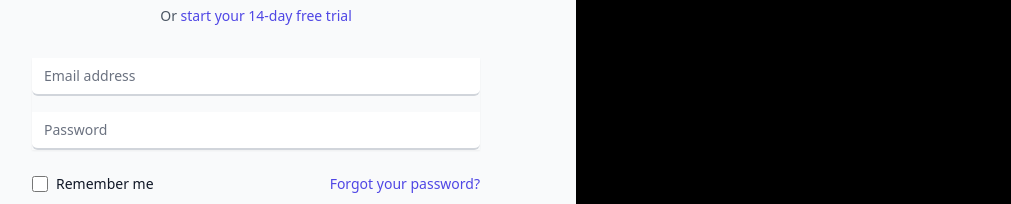
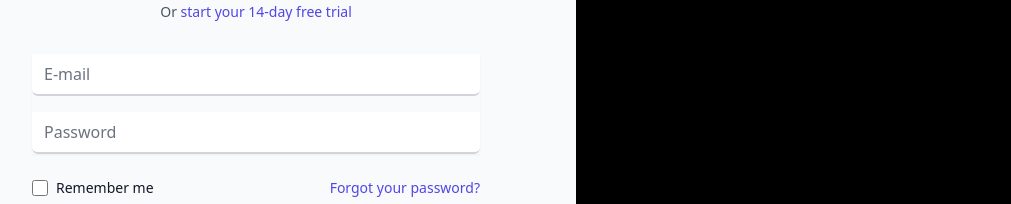
Before and after one commit to gouravmahakud/codeyogi, a React (Create React App) app in the folder codeyogi/: page /auth/login in a window 1280 px wide. Shown: the part 327-531 px from the top of the page, without its empty margins (64-1075 px from the left). Built offline with nearby package versions, Linux system fonts and the light colour scheme.

Commit message:
created component input

```diff
--- /dev/null
+++ b/codeyogi/src/components/input.tsx
@@ -0,0 +1,39 @@
+import { FC, InputHTMLAttributes, memo } from "react";
+
+interface Props extends InputHTMLAttributes<HTMLInputElement> {
+  touched?: boolean;
+    error?: string;
+    id: string;
+}
+
+const Input: FC<Props> = ({
+  touched,
+  error,
+  placeholder,
+  id,
+  className,
+  ...rest
+}) => {
+  return (
+    <>
+      <div>
+        {id && placeholder && <label htmlFor={id} className="sr-only">
+          {placeholder}
+        </label>}
+        <input
+          id={id}
+          {...rest}
+          className={
+            "relative block w-full px-3 py-2 mb-4 text-gray-900 placeholder-gray-500 border-b-2 border-gray-300 rounded-none appearance-none rounded-b-md focus:outline-none focus:ring-indigo-500 focus:border-indigo-500 focus:z-10 sm:text-sm" + className
+          }
+          placeholder={placeholder}
+        />
+      </div>
+      {touched && <div className="text-red-500">{error}</div>}
+    </>
+  );
+};
+
+Input.defaultProps = {};
+
+export default memo(Input);
--- a/codeyogi/src/pages/Login.page.tsx
+++ b/codeyogi/src/pages/Login.page.tsx
@@ -1,16 +1,16 @@
-import React, {ChangeEvent, FocusEvent, FC, memo, useState, useEffect } from "react";
+import React, {ChangeEvent, FocusEvent, FC, memo, useState, useEffect, InputHTMLAttributes } from "react";
 import { Link, useHistory } from "react-router-dom";
-import AuthHero from "../components/AuthHero";
+import Input from "../components/input";
 import { HiLockClosed } from "react-icons/hi";
 import { FaSpinner } from "react-icons/fa";
 import * as yup from "yup";
 import { useFormik } from "formik";
 
-interface Props {}
+interface Props{}
 
 const Login: FC<Props> = (props) => {
 
-  const {handleSubmit, handleChange, handleBlur, values, touched, isSubmitting, errors} = useFormik({
+  const {handleSubmit ,getFieldProps ,values, touched, isSubmitting, errors} = useFormik({
     initialValues: {
       email: "",
       password: "",
@@ -55,48 +55,29 @@ const Login: FC<Props> = (props) => {
               </Link>
             </p>
           </div>
-          <form
-            className="mt-8 space-y-6"
-            onSubmit={handleSubmit}
-          >
+          <form className="mt-8 space-y-6" onSubmit={handleSubmit}>
             <input type="hidden" name="remember" value="true" />
             <div className="shadow-sm hover:rounded-md">
-              <div>
-                {/* <label For="email-address" className="sr-only">Email address</label> */}
-                <input
-                  id="email-address"
-                  name="email"
-                  type="email"
-                  autoComplete="email"
-                  value={values.email}
-                  onChange={handleChange}
-                  onBlur={handleBlur}
-                  required
-                  className="relative block w-full px-3 py-2 mb-4 text-gray-900 placeholder-gray-500 border-b-2 border-gray-300 rounded-none appearance-none rounded-b-md focus:outline-none focus:ring-indigo-500 focus:border-indigo-500 focus:z-10 sm:text-sm"
-                  placeholder="Email address"
-                />
-              </div>
-              {touched.email && (
-                <div className="text-red-500">{errors.email}</div>
-              )}
-              <div>
-                <label htmlFor="password" className="sr-only">Password</label>
-                <input
-                  id="password"
-                  name="password"
-                  type="password"
-                  autoComplete="current-password"
-                  value={values.password}
-                  onChange={handleChange}
-                  onBlur={handleBlur}
-                  required
-                  className="relative block w-full px-3 py-2 text-gray-900 placeholder-gray-500 border-b-2 border-gray-300 rounded-none appearance-none rounded-b-md focus:outline-none focus:ring-indigo-500 focus:border-indigo-500 focus:z-10 sm:text-sm"
-                  placeholder="Password"
-                />
-              </div>
-              {touched.password && (
-                <div className="text-red-500">{errors.password}</div>
-              )}
+              <Input
+                touched={touched.email}
+                error={errors.email}
+                autoComplete="current-email"
+                id="email"
+                required
+                type="email"
+                placeholder="E-mail"
+                {...getFieldProps("email")}
+              />
+              <Input
+                touched={touched.password}
+                error={errors.password}
+                autoComplete="current-password"
+                id="password"
+                required
+                type="password"
+                placeholder="Password"
+                {...getFieldProps("password")}
+              />
             </div>
 
             <div className="flex items-center justify-between">
@@ -107,9 +88,12 @@ const Login: FC<Props> = (props) => {
                   type="checkbox"
                   className="w-4 h-4 text-indigo-600 border-gray-300 rounded focus:ring-indigo-500"
                 />
-                <label htmlFor="remember-me" className="block ml-2 text-sm text-gray-900">
-            Remember me
-          </label>
+                <label
+                  htmlFor="remember-me"
+                  className="block ml-2 text-sm text-gray-900"
+                >
+                  Remember me
+                </label>
               </div>
 
               <div className="text-sm">
@@ -132,7 +116,9 @@ const Login: FC<Props> = (props) => {
                 </span>
                 Sign in
               </button>
-              {isSubmitting && <FaSpinner className="mt-5 animate-spin"></FaSpinner>}
+              {isSubmitting && (
+                <FaSpinner className="mt-5 animate-spin"></FaSpinner>
+              )}
             </div>
           </form>
         </div>
```
